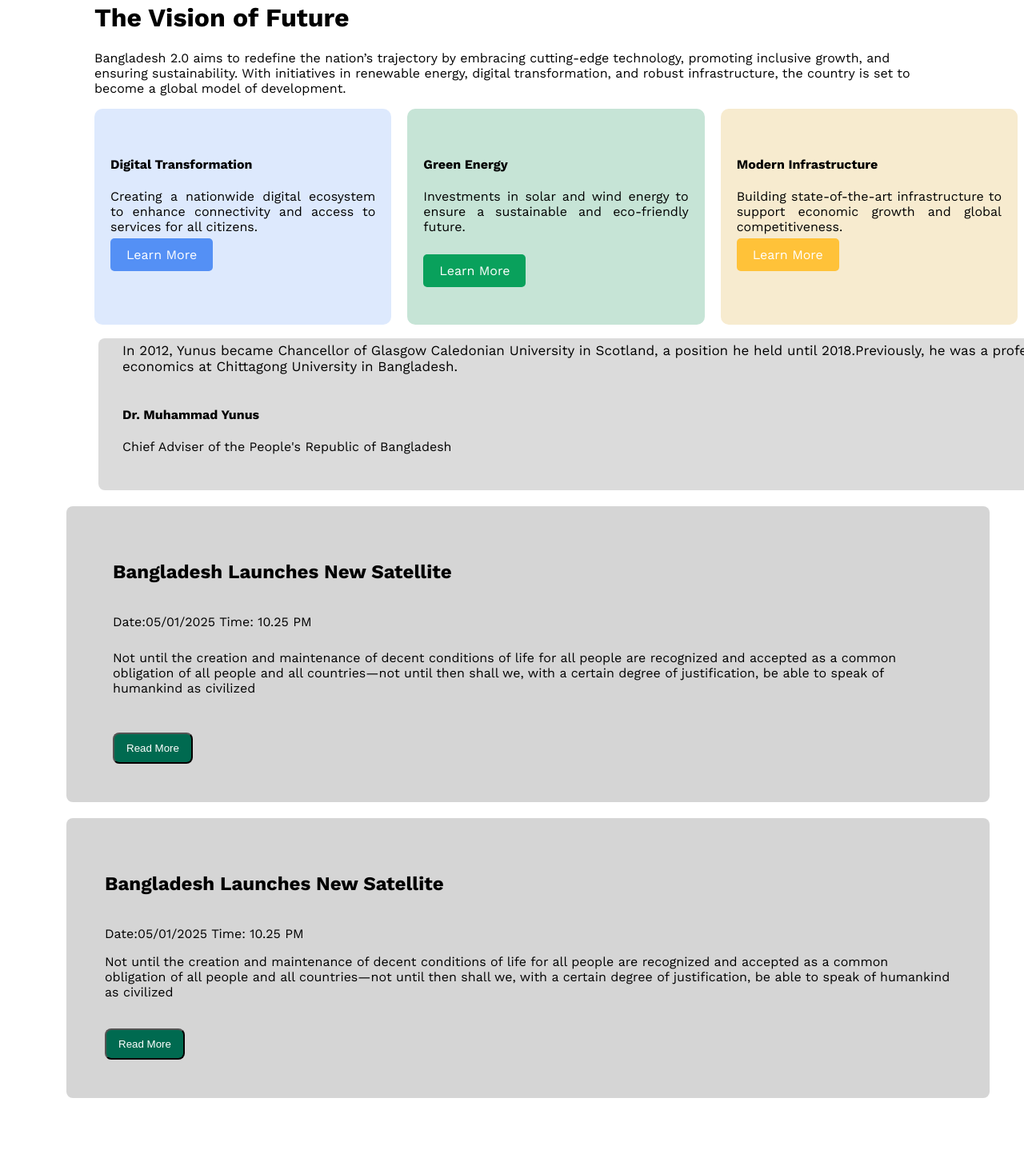
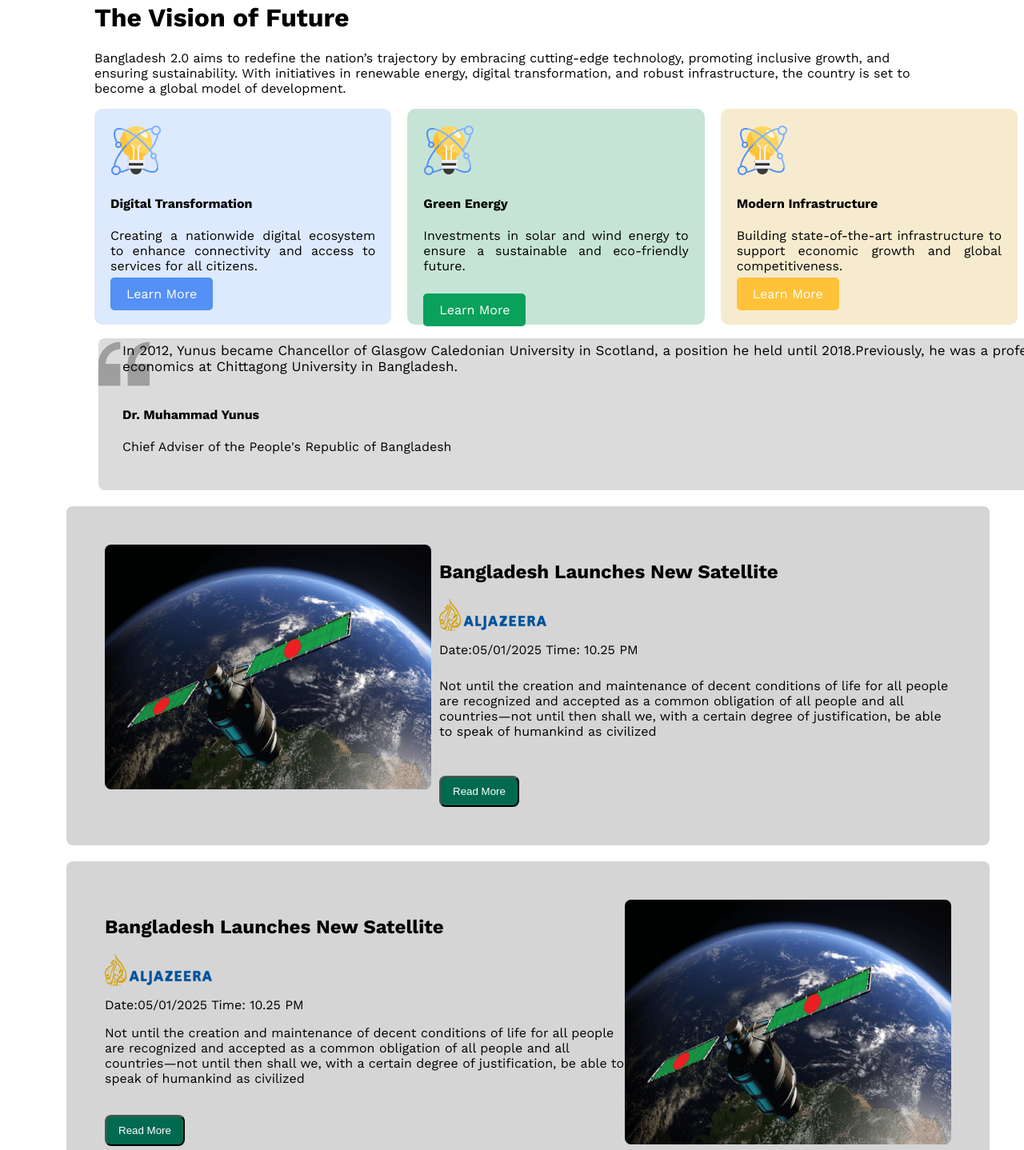
Before and after one commit to Jubayer8999/Assignment-Task-1, a plain HTML site: page index.html in a window 1280 px wide. Shown: the part 719-2157 px from the top of the page at 80% size. Drawn offline with nearby package versions, Linux system fonts and the light colour scheme; files whose address does not match are found by name.

Commit message:
last commit

```diff
--- a/index.html
+++ b/index.html
@@ -23,7 +23,7 @@
                   <h1 class="banner-greetings">Idea,innovation,<br>vision and challenges in <br>New Bangladesh.</h1>
                   <button class="another-btn">Explore New Bangladesh</button>
             </div>
-            <img class="banner-profile-pic" src="B11A1--assignment-1/assets/hero.png" alt="">
+            <img class="banner-profile-pic" src="assets/hero.png" alt="">
         </div>
         <Main>
             <div class="target-container">
@@ -33,19 +33,19 @@
             <section>
                 <div class="explore-a">
                     <div class="explore-1">
-                        <img src="B11A1--assignment-1/assets/card-icon.png" alt="">
+                        <img src="assets/card-icon.png" alt="">
                         <h4 class="explore-title">Digital Transformation</h4>
                         <p class="explore-description-1">Creating a nationwide digital ecosystem to enhance connectivity and access to services for all citizens.</p>
                         <a class="explore-btn-1">Learn More</a>
                     </div>
                     <div class="explore-2">
-                        <img src="B11A1--assignment-1/assets/card-icon.png" alt="">
+                        <img src="assets/card-icon.png" alt="">
                         <h4 class="explore-title">Green Energy</h4>
                         <p class="explore-description-2">Investments in solar and wind energy to ensure a sustainable and eco-friendly future.</p>
                         <a class="explore-btn-2">Learn More</a>
                     </div>
                     <div class="explore-3">
-                        <img src="B11A1--assignment-1/assets/card-icon.png" alt="">
+                        <img src="assets/card-icon.png" alt="">
                         <h4 class="explore-title">Modern Infrastructure</h4>
                         <p class="explore-description-3">Building state-of-the-art infrastructure to support economic growth and global competitiveness.</p>
                         <a class="explore-btn-3">Learn More</a>
@@ -59,11 +59,11 @@
 
                             <div class="box-1">
                                 <div class="box1-left">
-                                    <img class="picture-2" src="B11A1--assignment-1/assets/satelite.png" alt="">
+                                    <img class="picture-2" src="assets/satelite.png" alt="">
                                 </div>
                                 <div class="box-1-right">
                                     <h2>Bangladesh Launches New Satellite</h2>
-                                    <img class="picture-1" src="B11A1--assignment-1/assets/al-jazeera.png" alt="">
+                                    <img class="picture-1" src="assets/al-jazeera.png" alt="">
                                     <br>
                                     <label for="Date">Date:05/01/2025</label>
                                     <label for="Time">Time: 10.25 PM
@@ -78,7 +78,7 @@
                             <div class="box-2">
                                 <div class="dev-box-2-right">
                                     <h2>Bangladesh Launches New Satellite</h2>
-                                    <img class="picture-1" src="B11A1--assignment-1/assets/al-jazeera.png" alt="">
+                                    <img class="picture-1" src="assets/al-jazeera.png" alt="">
                                     <br>
                                     <label for="Date">Date:05/01/2025</label>
                                     <label for="Time">Time: 10.25 PM
@@ -90,7 +90,7 @@
                                     <button class="switch">Read More</button>
                                 </div>
                                 <div class="dev-box-2-left">
-                                    <img class="picture-4" src="B11A1--assignment-1/assets/satelite.png" alt="">
+                                    <img class="picture-4" src="assets/satelite.png" alt="">
                                 </div>
                             </div>
                         </div>
@@ -132,9 +132,9 @@
     <footer>
         <h1 class="footer-1">Bangladesh 2.0</h1>
         <hr>
-        <div class="footer-2"><img src="B11A1--assignment-1/assets/facebook.png" alt="">
-            <img src="B11A1--assignment-1/assets/instagram.png" alt="">
-            <img src="B11A1--assignment-1/assets/x.png" alt="">
+        <div class="footer-2"><img src="assets/facebook.png" alt="">
+            <img src="assets/instagram.png" alt="">
+            <img src="assets/x.png" alt="">
         </div>
     </footer>
 
--- a/style.css
+++ b/style.css
@@ -61,6 +61,9 @@ nav ul li{
     border-radius: 8px;
     width: 1100px;
     margin-left: 110px;
+}
+.banner-profile-pic{
+
 }
 .banner-title{
     font-size: 24px;
```
Also changed, not shown: assets/al-jazeera.png (added), assets/card-icon.png (added), assets/facebook.png (added), assets/hero.png (added), assets/instagram.png (added), assets/quote-bg.png (added), assets/satelite.png (added), assets/x.png (added).
